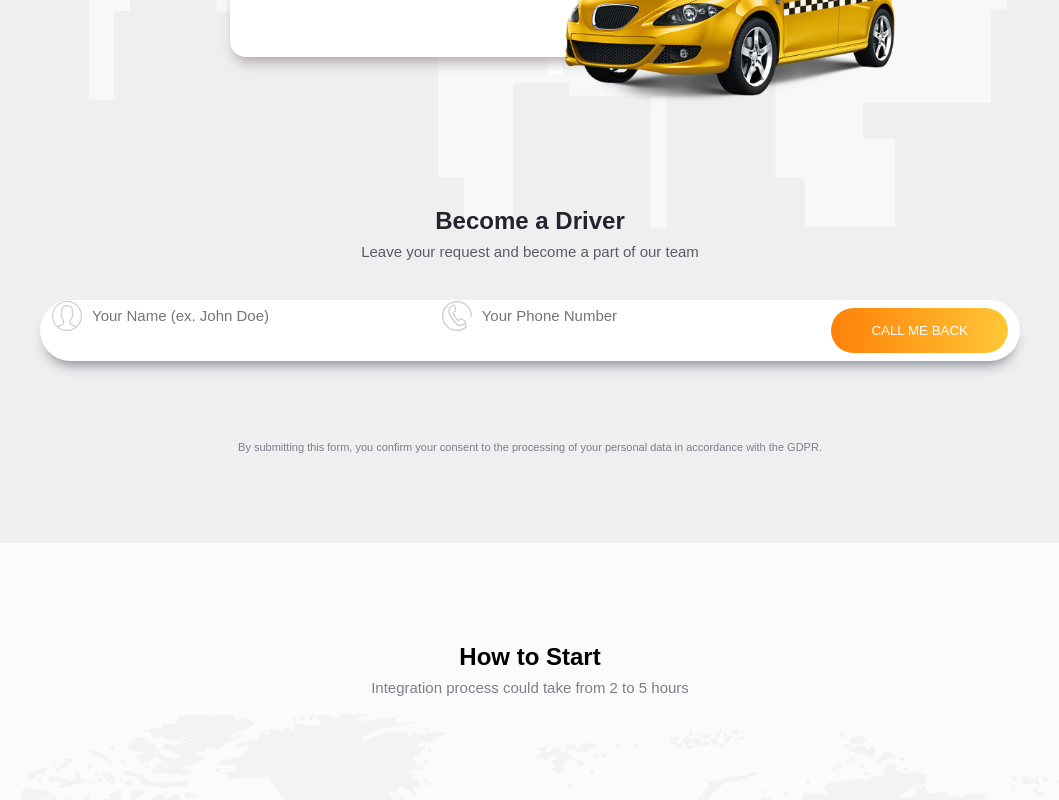
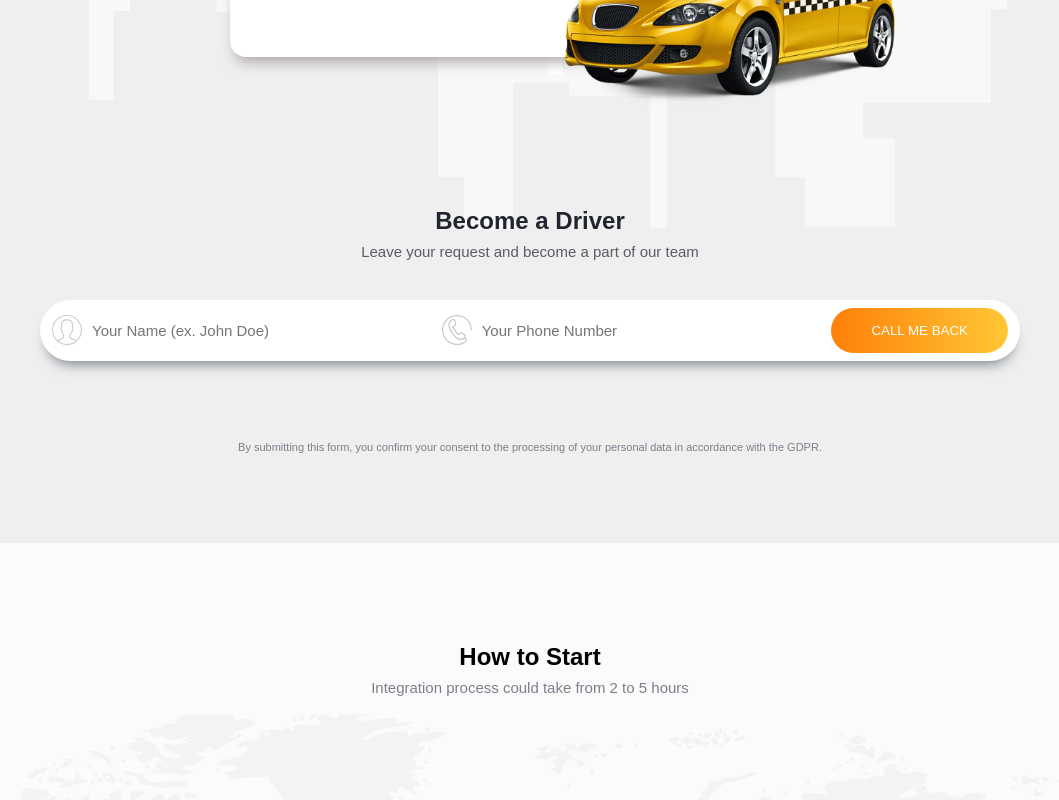
Before and after one commit to maxmdev/taxi-website, a React (Create React App) app: page / in a window 1280 px wide. Shown: the part 2389-3189 px from the top of the page, without its empty margins (110-1169 px from the left). Built offline with nearby package versions, Linux system fonts and the light colour scheme.

Commit message:
fixed height in request form in mobile

```diff
--- a/src/Reviews.css
+++ b/src/Reviews.css
@@ -145,7 +145,6 @@
 .request-form input {
     background: transparent;
     padding-left: 40px;
-    height: 30px;
     color: #7a7f8a;
     font-size: 15px;
     border: 0;
@@ -242,6 +241,7 @@ p.request-disclaimer {
     }
 
     .request-form input {
+        height: 30px;
         margin: 20px auto;
     }
 
```
